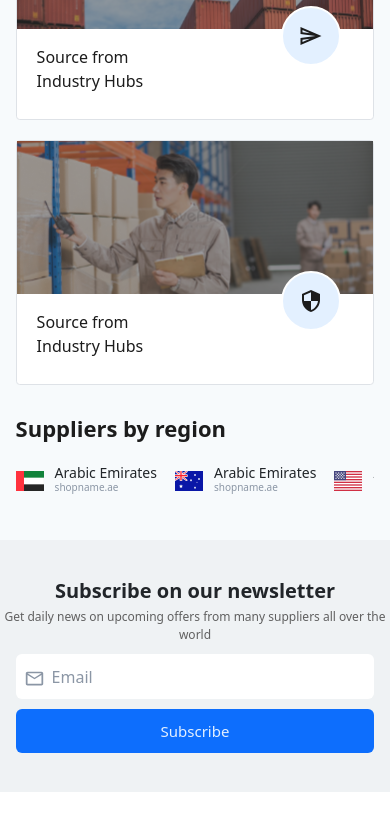
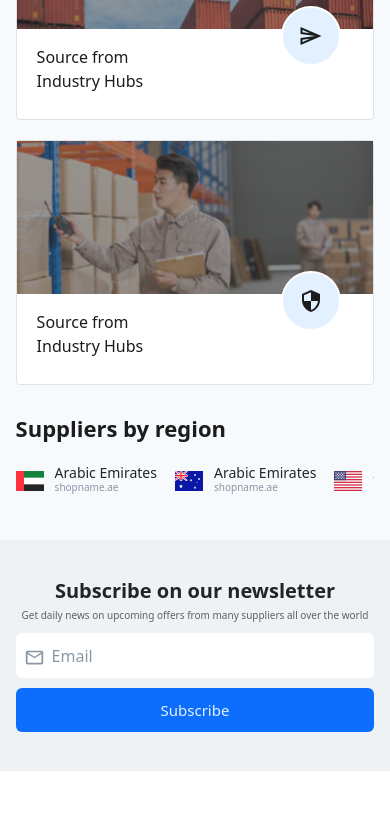
Before and after one commit to guliahmedova/brand-project, a React (Vite) app: page / in a window 390 px wide. Shown: the part 3574-4395 px from the top of the page. Built offline with nearby package versions, Linux system fonts and the light colour scheme.

Commit message:
footer done done

```diff
--- a/src/assets/css/style.css
+++ b/src/assets/css/style.css
@@ -1301,6 +1301,11 @@ section {
   }
 }
 @media only screen and (max-width: 455px) {
+  .footer .subscribe-section p {
+    word-wrap: break-word;
+    text-align: center;
+    font-size: 1rem;
+  }
   .footer .subscribe-section form {
     width: 92%;
     margin: 0 auto;
--- a/src/assets/sass/_footer.scss
+++ b/src/assets/sass/_footer.scss
@@ -155,16 +155,16 @@
 }
 @media only screen and (max-width: 932px) {
     .footer {
-        .footer-card{
+        .footer-card {
             flex-direction: column;
         }
     }
 }
 @media only screen and (max-width: 573px) {
     .footer {
-        .footer-card{
+        .footer-card {
             flex-direction: column;
-            .mini-cards{
+            .mini-cards {
                 flex-direction: column;
             }
         }
@@ -173,6 +173,11 @@
 @media only screen and (max-width: 455px) {
     .footer {
         .subscribe-section {
+            p {
+                word-wrap: break-word;
+                text-align: center;
+                font-size: 1rem;
+            }
             form {
                 width: 92%;
                 margin: 0 auto;
```
